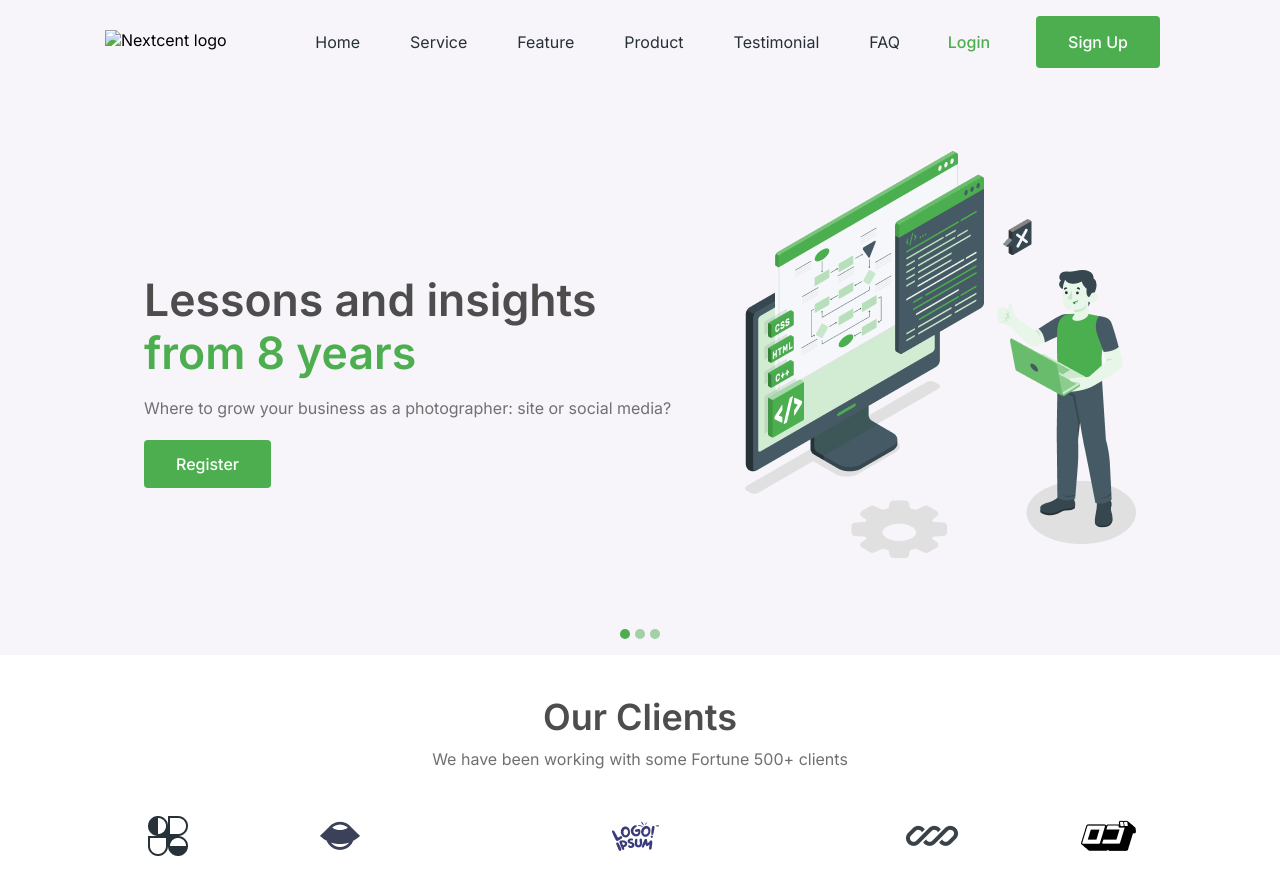
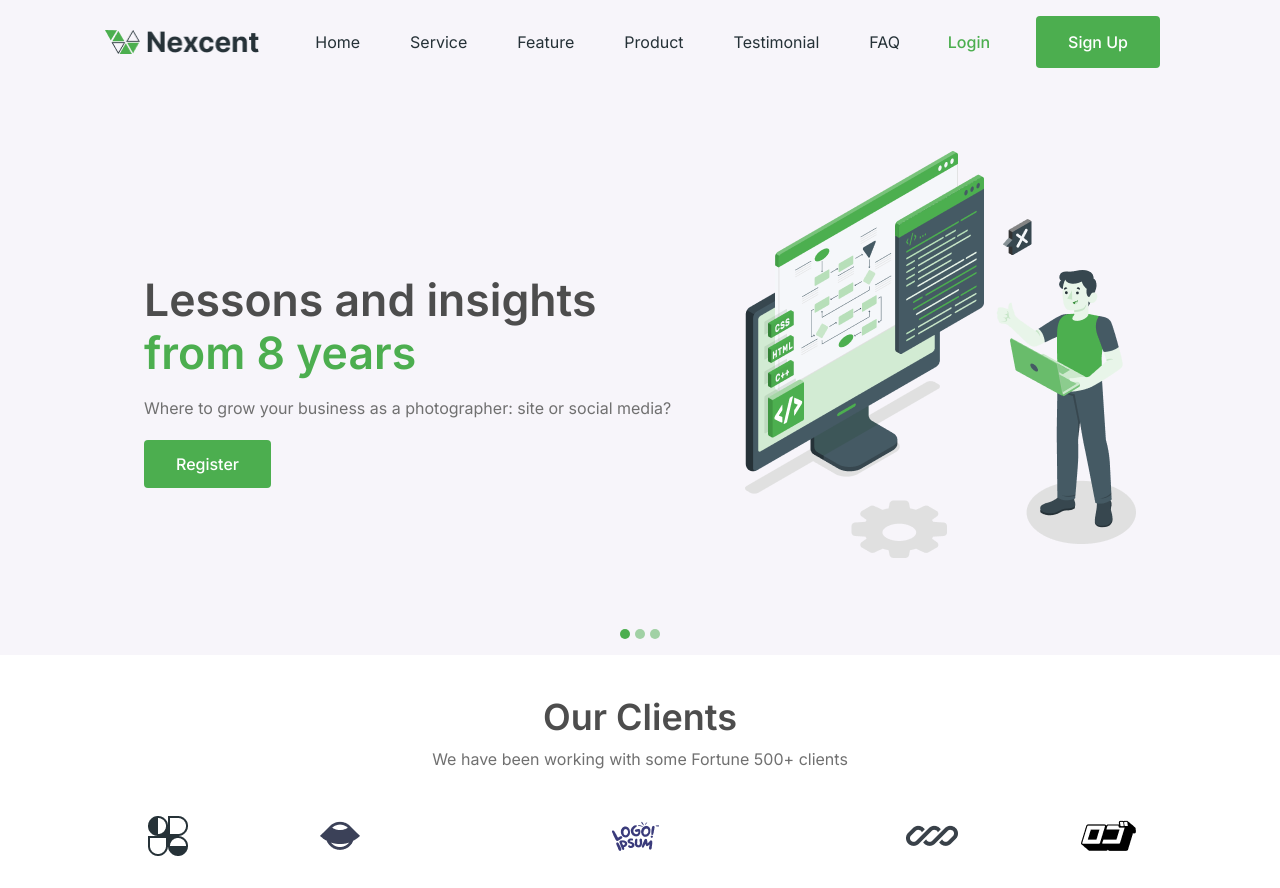
Before and after one commit to saha-KUSHAL/webdev-landing-page, a plain HTML site: page index.html in a window 1280 px wide. Shown: the top 888 px of the page. Drawn offline with Linux system fonts and the light colour scheme; the site is published under a folder, as on GitHub Pages, so addresses that start at the root find nothing.

Commit message:
fix logo path

```diff
--- a/index.html
+++ b/index.html
@@ -8,7 +8,7 @@
 <body>
 <header class="header">
     <nav class="navbar">
-        <img alt="Nextcent logo" class="logo" src="/assets/images/Logo.png">
+        <img alt="Nextcent logo" class="logo" src="assets/images/Logo.png">
         <ul class="navigation">
             <li><a href="">Home</a></li>
             <li><a href="">Service</a></li>
```
